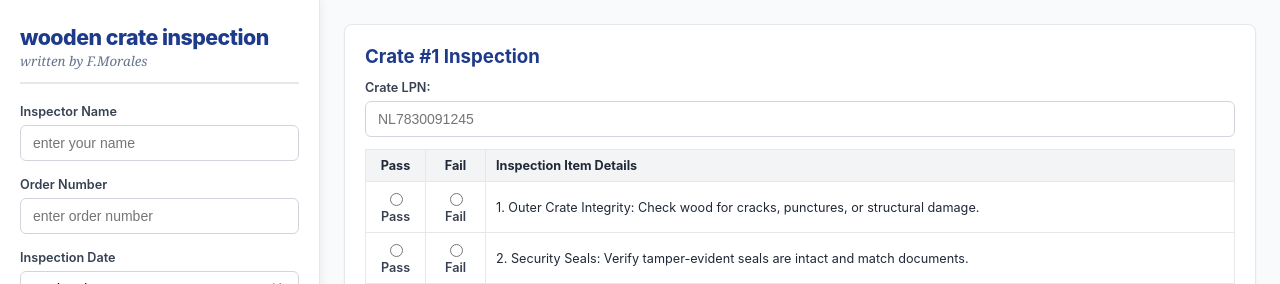
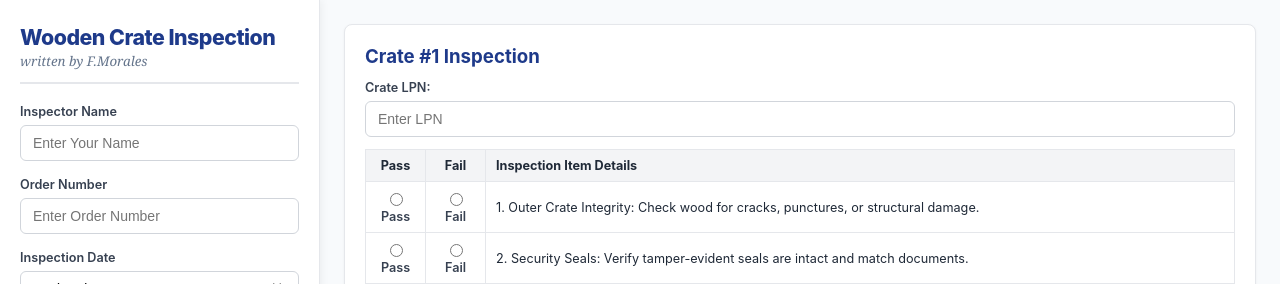
Before and after one commit to francoscrips/cratechecklist, a plain HTML site: page index.html in a window 1280 px wide. Shown: the top 284 px of the page. Drawn offline with Linux system fonts and the light colour scheme.

Commit message:
index.html
Updated titles and placeholders for better readability. Removed auto-increment function for LPN inputs.

```diff
--- a/index.html
+++ b/index.html
@@ -3,7 +3,7 @@
 <head>
     <meta charset="UTF-8">
     <meta name="viewport" content="width=device-width, initial-scale=1.0">
-    <title>wooden crate inspection list</title>
+    <title>Wooden Crate Inspection List</title>
     <style>
         :root {
             --primary: #1e3a8a;
@@ -61,7 +61,6 @@
             color: var(--primary);
             margin: 0 0 2px 0;
             font-weight: 800;
-            text-transform: lowercase;
             letter-spacing: -0.5px;
         }
         .author-tag {
@@ -297,12 +296,12 @@
 
             <div class="form-group">
                 <label for="input-inspector">Inspector Name</label>
-                <input type="text" id="input-inspector" placeholder="enter your name">
+                <input type="text" id="input-inspector" placeholder="Enter Your Name">
             </div>
 
             <div class="form-group">
                 <label for="input-order">Order Number</label>
-                <input type="text" id="input-order" placeholder="enter order number">
+                <input type="text" id="input-order" placeholder="Enter Order Number">
             </div>
 
             <div class="form-group">
@@ -317,7 +316,7 @@
 
             <button class="btn-action btn-pass-all" onclick="passAllCheckpoints()">✔ Pass All Checkpoints</button>
 
-            <!-- Button now points to the custom triggerPrint function -->
+            <!-- Button points to the custom triggerPrint function -->
             <button class="btn-action btn-print" onclick="triggerPrint()">Print Dual-Copy Sheets</button>
         </div>
 
@@ -383,7 +382,7 @@
                         </h3>
                         <div class="form-group" style="margin-bottom: 12px;">
                             <label>Crate LPN:</label>
-                            <input type="text" class="lpn-input" placeholder="NL7830091245" oninput="autoIncrementLPNs(${i})">
+                            <input type="text" class="lpn-input" placeholder="Enter LPN">
                         </div>
                         <table class="checklist-table">
                             <thead>
@@ -411,9 +410,6 @@
                         card.querySelectorAll('input[type="radio"][value="Pass"]').forEach(r => r.checked = true);
                     }
                 }
-
-                autoIncrementLPNs(1);
-
             } else if (qty < currentCount) {
                 // Safely remove extra crates from the bottom up
                 while (wrapper.children.length > qty) {
@@ -442,28 +438,6 @@
 
                 btn.innerHTML = '✔ Pass All Checkpoints';
                 btn.style.backgroundColor = 'var(--success)';
-            }
-        }
-
-        function autoIncrementLPNs(changedIndex) {
-            if (changedIndex !== 1) return;
-            const inputs = document.querySelectorAll('.lpn-input');
-            if (inputs.length === 0) return;
-            const baseValue = inputs[0].value.trim();
-            if (!baseValue) return;
-
-            const match = baseValue.match(/^(.*?)(\d+)$/);
-            if (match) {
-                const prefix = match[1];
-                const startNum = match[2];
-                const numLength = startNum.length;
-                let currentNum = parseInt(startNum, 10);
-
-                for (let i = 1; i < inputs.length; i++) {
-                    currentNum++;
-                    const paddedNum = String(currentNum).padStart(numLength, '0');
-                    inputs[i].value = prefix + paddedNum;
-                }
             }
         }
 
@@ -517,7 +491,8 @@
             printArea.innerHTML = ''; // Start clean
 
             cards.forEach((card, index) => {
-                const lpnValue = card.querySelector('.lpn-input').value || 'NL________________';
+                // Modified to handle the fact that there's no auto-increment. If left blank, show the line.
+                const lpnValue = card.querySelector('.lpn-input').value || '__________________';
                 const notesValue = card.querySelector('.notes-input').value || '';
 
                 let printRowsHtml = checkItems.map((item, idx) => {
```
